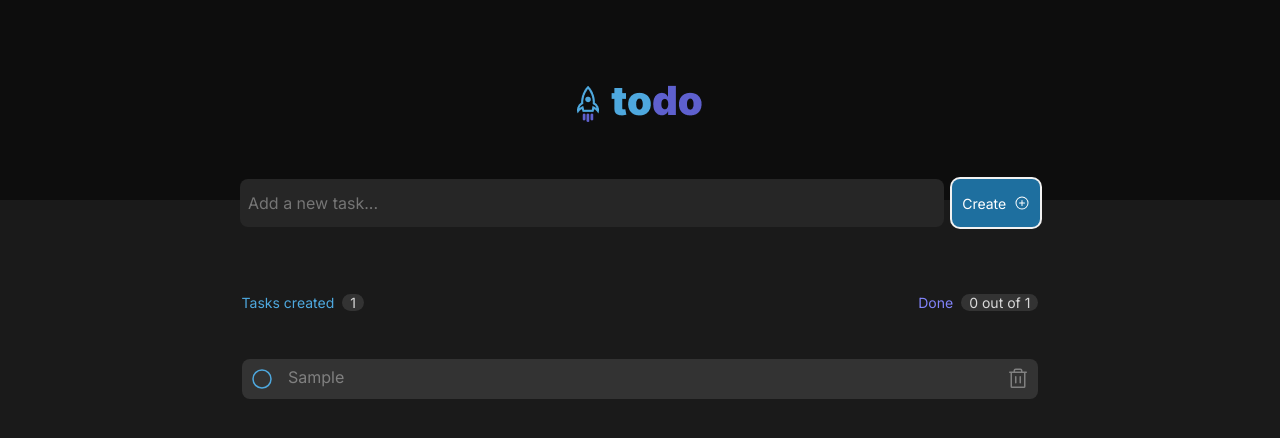
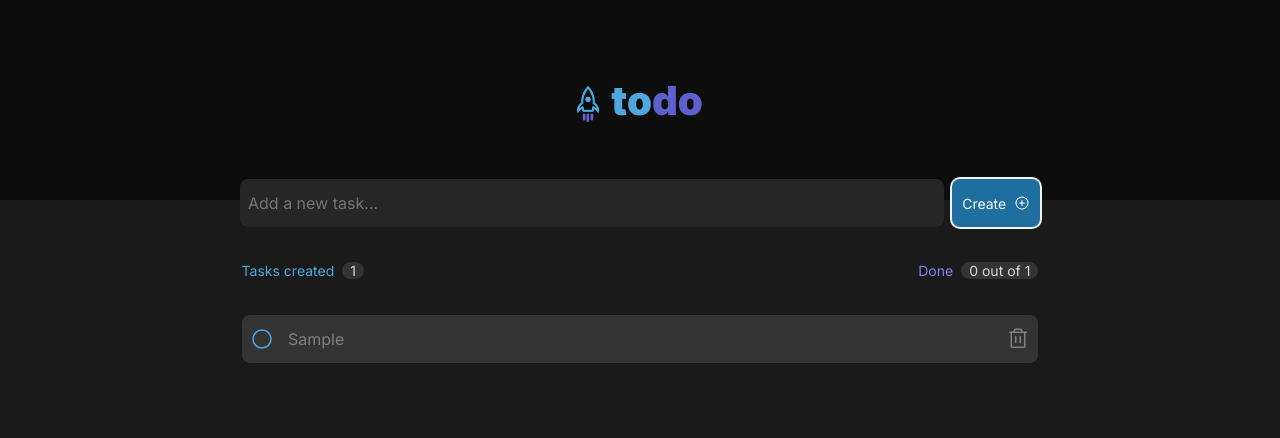
Before and after one commit to EdmilsonEMAndrade/React-Typescript-ToDo, a React (Vite) app: page / in a window 1280 px wide. Both pictures are taken after typing "Sample" into the empty fields and a click on the button "Create". Shown: the top 438 px of the page. Built offline with nearby package versions, Linux system fonts and the light colour scheme.

Commit message:
refactor improvement of the project structure and componentization

```diff
--- a/src/App.tsx
+++ b/src/App.tsx
@@ -2,8 +2,8 @@ import { Header } from "./components/header/Header"
 import { ThemeProvider } from "styled-components"
 import { defaultTheme } from "./styles/themes/default"
 import { GlobalStyle } from "./styles/global"
-import { Tasks } from "./components/todo/Tasks"
-import { ToDoType } from "./interface/todo.interface"
+import { Tasks } from "./pages/todo/Tasks"
+import { ToDoType } from "./interfaces/todo.interface"
 const listaTodo : ToDoType[] = [
 
 ]
--- a/src/components/todo/Tasks.styles.ts
+++ b/src/pages/todo/Tasks.styles.ts
@@ -59,19 +59,7 @@ export const BodyTaskContainer = styled.body`
     align-items: center;
     justify-content: center;
     flex-direction: column;
-    header{
-        width: calc(55vw + 5.8rem);
-        div{
-            margin: 2rem 0 0.75rem 0;
-            display: flex;
-            justify-content: space-between;
-        }
-    }
-    header div{
-        font-size: 0.875rem;
-        display: flex;
-        margin-bottom: 1.5rem;
-    }
+
     .tasksCreated{
         margin-right: 0.5rem;
         color: ${props => props.theme["--blue"]};
@@ -87,50 +75,4 @@ export const BodyTaskContainer = styled.body`
         padding: 0 .5rem;
     }
 
-    .withoutTasks{
-        width: calc(55vw + 5.8rem);
-        display: flex;
-        align-items: center;
-        justify-content: flex-end;
-        flex-direction: column;
-        font-size: 1rem;
-        border-top: 1px solid ${props => props.theme["--gray-100"]};
-        border-radius: 8px;
-        padding-top: 2rem;
-    }
-
-    .withTasks{
-        background: ${props => props.theme["--gray-400"]};
-        border-radius: 8px;
-        padding: .5rem;
-        display: flex;
-        justify-content: space-between;
-        width: calc(55vw + 5.8rem);
-    }
-    .withTasks + .withTasks{
-        margin-top: 0.75rem;
-    }
-    .withTasks p, del{
-        text-align: start;
-        width: calc(55vw);
-    }
-
-    .circle{
-        color: ${props => props.theme["--blue"]};
-    }
-    .circle:hover{
-        color: ${props => props.theme["--blue-dark"]};
-    }
-    .checkCircle{
-        color: ${props => props.theme["--purple"]};
-    }
-    .checkCircle:hover{
-        color: ${props => props.theme["--purple-dark"]};
-    }
-    .trash:hover{
-        color: ${props => props.theme["--danger"]};
-    }
-
-
-
 `
--- a/src/components/todo/Tasks.tsx
+++ b/src/pages/todo/Tasks.tsx
@@ -1,11 +1,16 @@
-import { PlusCircle, ClipboardText } from "@phosphor-icons/react"
-import { FormContainer, BodyTaskContainer } from "./Tasks.styles"
-import { ToDoType } from "../../interface/todo.interface"
+import { PlusCircle } from "@phosphor-icons/react";
 import { FormEvent, useState } from "react";
-import { TasksTodo } from "./TasksToDo";
-import { TasksDone } from "./TasksDone";
 
-interface TasksProps {
+import { TasksTodo } from "./components/withTasks/TasksToDo";
+import { TasksDone } from "./components/withTasks/TasksDone";
+import { WithoutTasks } from "./components/withoutTasks/WithoutTasks";
+
+import { FormContainer, BodyTaskContainer } from "./Tasks.styles";
+
+import { ToDoType } from "../../interfaces/todo.interface";
+import { IndicatorTasks } from "./components/indicatorTasks/indicatorTasks";
+
+export interface TasksProps {
     listaToDos: ToDoType[];
 }
 export function Tasks({listaToDos} : TasksProps) {
@@ -17,12 +22,11 @@ export function Tasks({listaToDos} : TasksProps) {
     function handleCreateNewTaks(event: FormEvent): void{
         event.preventDefault()
         if(newTask.trim() === ""){
-            console.log("error")
             setInputError(true);
             return
         }
-        setToDoState([...toDoState, {
-            id: toDoState.length > 0 ? toDoState[toDoState.length -1].id + 1: 1,
+        setToDoState((state) => [...state, {
+            id: new Date().getTime(),
             isDone: false,
             text: newTask
         }])
@@ -67,33 +71,12 @@ export function Tasks({listaToDos} : TasksProps) {
                 <button type="submit" onClick={handleCreateNewTaks}>Create<PlusCircle size={16} className="plus" /></button>
             </FormContainer>
             <BodyTaskContainer>
-                <header>
-                    <div>
-                        <div>
-                            <p className="tasksCreated">Tasks created</p>
-                            <span className="highlightedNumber">{toDoState.length}</span>
-                        </div>
-                        <div>
-                            <p className="tasksDone">Done</p>
-                            <span className="highlightedNumber">{toDoState.reduce((accumulator, currentValue) => {
-                                    if(currentValue.isDone){
-                                        accumulator +=1;
-                                    }
-                                    return accumulator;
-                                },0)} out of {toDoState.length}
-                            </span>
-                        </div>
-                    </div>
-                </header>
+                <IndicatorTasks listaToDos={toDoState}/>
                 <body>
                     {
                         toDoState.length === 0 ?
 
-                                <div className="withoutTasks">
-                                    <ClipboardText size={56} opacity={0.5}/>
-                                    <strong>You don't have tasks registered yet</strong>
-                                    <p>Create tasks and organize your to-do items</p>
-                                </div>
+                                <WithoutTasks/>
 
                         :
                             toDoState.map((todo)=>{
--- /dev/null
+++ b/src/pages/todo/components/indicatorTasks/IndicatorTasks.styles.ts
@@ -0,0 +1,15 @@
+import styled from "styled-components"
+
+export const IndicatorTasksContainer = styled.div`
+    width: calc(55vw + 5.8rem);
+    margin: 2rem 0 0.75rem 0;
+            display: flex;
+            justify-content: space-between;
+
+
+    div{
+        font-size: 0.875rem;
+        display: flex;
+        margin-bottom: 1.5rem;
+    }
+`
--- /dev/null
+++ b/src/pages/todo/components/indicatorTasks/IndicatorTasks.tsx
@@ -0,0 +1,23 @@
+import { TasksProps } from "../../Tasks";
+import { IndicatorTasksContainer } from "./IndicatorTasks.styles"
+
+export function IndicatorTasks({listaToDos} : TasksProps) {
+    return (
+        <IndicatorTasksContainer>
+                <div>
+                    <p className="tasksCreated">Tasks created</p>
+                    <span className="highlightedNumber">{listaToDos.length}</span>
+                </div>
+                <div>
+                    <p className="tasksDone">Done</p>
+                    <span className="highlightedNumber">{listaToDos.reduce((accumulator, currentValue) => {
+                        if (currentValue.isDone) {
+                            accumulator += 1;
+                        }
+                        return accumulator;
+                    }, 0)} out of {listaToDos.length}
+                    </span>
+                </div>
+        </IndicatorTasksContainer>
+    )
+}
--- a/src/components/todo/TasksDone.tsx
+++ b/src/pages/todo/components/withTasks/TasksDone.tsx
@@ -1,5 +1,6 @@
 import { CheckCircle, Trash } from "@phosphor-icons/react";
-import { ToDoType } from "../../interface/todo.interface";
+import { ToDoType } from "../../../../interfaces/todo.interface";
+import { StyledWithTaskContainer } from "./WithTasks.styles";
 
 interface TasksDoneProps {
     todo: ToDoType,
@@ -17,10 +18,10 @@ export function TasksDone({todo, onDeleteTask, onChangeStatusTask}: TasksDonePro
         onDeleteTask(idToDelete)
     }
     return(
-        <div className="withTasks">
+        <StyledWithTaskContainer>
             <CheckCircle className="checkCircle" size={24} weight="fill" onClick={() => handleChangeStatusTask(todo.id)}/>
             <del>{todo.text}</del>
             <Trash onClick={() => handleDeleteTask(todo.id)} className="trash" size={24}/>
-        </div>
+        </StyledWithTaskContainer>
     )
 }
--- a/src/components/todo/TasksToDo.tsx
+++ b/src/pages/todo/components/withTasks/TasksToDo.tsx
@@ -1,5 +1,6 @@
 import { Circle, Trash } from "@phosphor-icons/react";
-import { ToDoType } from "../../interface/todo.interface";
+import { ToDoType } from "../../../../interfaces/todo.interface";
+import { StyledWithTaskContainer } from "./WithTasks.styles";
 
 interface TasksToDoProps {
     todo: ToDoType,
@@ -17,10 +18,10 @@ export function TasksTodo({todo, onDeleteTask, onChangeStatusTask}: TasksToDoPro
         onDeleteTask(idToDelete)
     }
     return(
-        <div className="withTasks">
+        <StyledWithTaskContainer>
             <Circle className="circle" size={24} onClick={() => handleChangeStatusTask(todo.id)}/>
             <p>{todo.text}</p>
             <Trash onClick={() => handleDeleteTask(todo.id)} className="trash" size={24}/>
-        </div>
+        </StyledWithTaskContainer>
     )
 }
--- /dev/null
+++ b/src/pages/todo/components/withTasks/WithTasks.styles.ts
@@ -0,0 +1,44 @@
+import styled from "styled-components";
+
+export const WithTaskContainer = styled.div`
+    width: calc(55vw + 5.8rem);
+    background: ${props => props.theme["--gray-400"]};
+    border-radius: 8px;
+    min-height: 3rem;
+    display: flex;
+    justify-content: space-between;
+    align-items: center;
+
+    p, del{
+        text-align: start;
+        width: calc(55vw);
+        margin: .5rem 0;
+    }
+
+    .circle{
+        color: ${props => props.theme["--blue"]};
+        margin-left: .5rem;
+    }
+    .circle:hover{
+        color: ${props => props.theme["--blue-dark"]};
+    }
+    .checkCircle{
+        margin-left: .5rem;
+        color: ${props => props.theme["--purple"]};
+    }
+    .checkCircle:hover{
+        color: ${props => props.theme["--purple-dark"]};
+    }
+    .trash{
+        margin-right: .5rem;
+    }
+    .trash:hover{
+        color: ${props => props.theme["--danger"]};
+    }
+`
+
+export const StyledWithTaskContainer = styled(WithTaskContainer)`
+    + ${WithTaskContainer}{
+        margin-top: 0.75rem;
+    }
+`
--- /dev/null
+++ b/src/pages/todo/components/withoutTasks/WithoutTasks.style.ts
@@ -0,0 +1,13 @@
+import styled from "styled-components"
+
+export const WithoutTaskContainer = styled.div`
+    width: calc(55vw + 5.8rem);
+    display: flex;
+    align-items: center;
+    justify-content: flex-end;
+    flex-direction: column;
+    font-size: 1rem;
+    border-top: 1px solid ${props => props.theme["--gray-100"]};
+    border-radius: 8px;
+    padding-top: 2rem;
+`
--- /dev/null
+++ b/src/pages/todo/components/withoutTasks/WithoutTasks.tsx
@@ -0,0 +1,11 @@
+import { ClipboardText } from "@phosphor-icons/react";
+import { WithoutTaskContainer} from "./WithoutTasks.style"
+export function WithoutTasks(){
+    return(
+        <WithoutTaskContainer>
+            <ClipboardText size={56} opacity={0.5}/>
+            <strong>You don't have tasks registered yet</strong>
+            <p>Create tasks and organize your to-do items</p>
+        </WithoutTaskContainer>
+    )
+}
```
Also changed, not shown: src/interfaces/todo.interface.ts (renamed from src/interface/todo.interface.ts).
